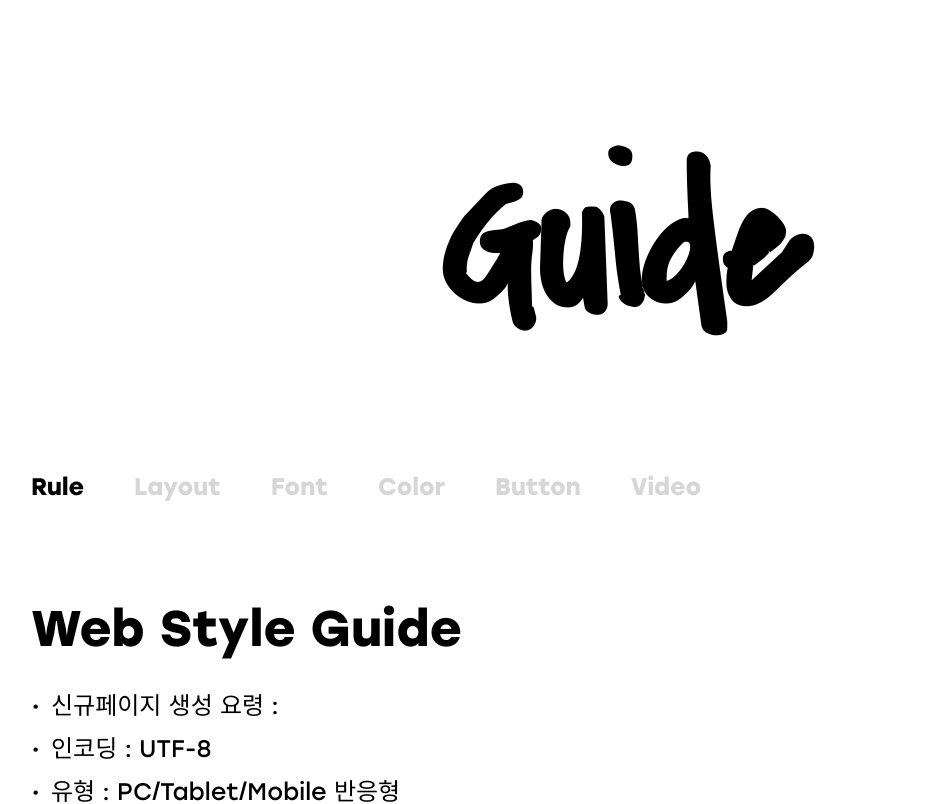
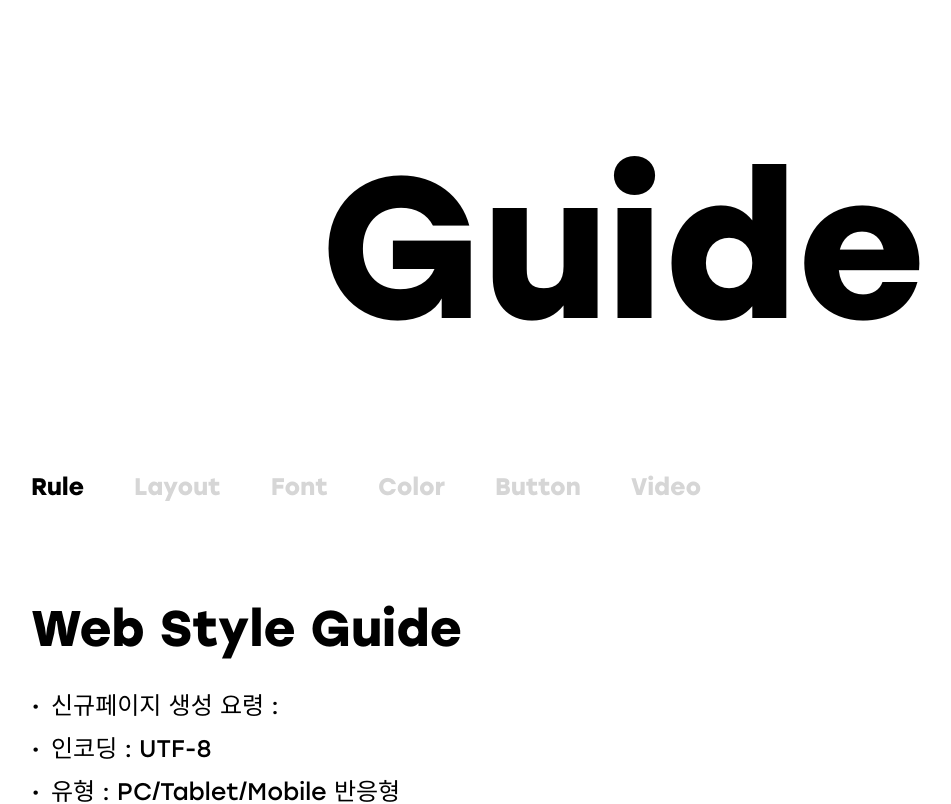
Before and after one commit to heejung-newheee/anchors-home, a Next.js app: page /guide in a window 1280 px wide. Shown: the top 804 px of the page, without its empty margins (17-968 px from the left). Built offline with nearby package versions, Linux system fonts and the light colour scheme.

Commit message:
Revert "react next setting , guide base"
This reverts commit 543903e17435a6e95d9a2238b5c2f63f44caf6d6.

```diff
--- a/app/guide/page.js
+++ b/app/guide/page.js
@@ -1,12 +1,15 @@
 import './guide.scss';
-import {getFontDefinitions} from "@/helper/init-helper";
-const {covered, pretendard, stolzl} = getFontDefinitions();
+import localFont from "next/font/local";
+const covered = localFont({ src: [{path : '../../public/assets/font/coveredByYourGrace.woff',weight : '400',},]})
+const pretendard = localFont({ src: [{path : '../../public/assets/font/Pretendard-Regular.woff', weight : '400',}, {path : '../../public/assets/font/Pretendard-Medium.woff', weight : '500',}, {path : '../../public/assets/font/Pretendard-Bold.woff', weight : '700',},]})
+const stolzl = localFont({src: [{path : '../../public/assets/font/stolzl-Regular.woff', weight : '400',}, {path : '../../public/assets/font/Stolzl-Medium.woff', weight : '500',}, {path : '../../public/assets/font/Stolzl-Bold.woff', weight : '700',},]})
+
 
 export default function Guide() {
     return (
         <div className="guide">
             <header>
-                <h1 className={covered.className}>Guide</h1>
+                <h1>Guide</h1>
 
                 <ul>
                     <li className="active"><a href="index.html" title="">Rule</a></li>
--- a/app/layout.js
+++ b/app/layout.js
@@ -1,9 +1,56 @@
 import 'public/assets/css/common.module.scss';
 import 'public/assets/css/common.css';
+import localFont from 'next/font/local';
 import Link from "next/link";
 import Header from "@/components/Header/Header";
-import {getFontDefinitions} from "@/helper/init-helper";
-const {covered, pretendard, stolzl} = getFontDefinitions();
+
+export const metadata = {
+  title: 'Create Next App',
+  description: 'Generated by create next app',
+}
+
+const covered = localFont({
+    src: [
+        {
+            path : '../public/assets/font/coveredByYourGrace.woff',
+            weight : '400',
+        },
+    ]
+})
+
+const pretendard = localFont({
+    src: [
+        {
+            path : '../public/assets/font/Pretendard-Regular.woff',
+            weight : '400',
+        },
+        {
+            path : '../public/assets/font/Pretendard-Medium.woff',
+            weight : '500',
+        },
+        {
+            path : '../public/assets/font/Pretendard-Bold.woff',
+            weight : '700',
+        },
+    ]
+})
+
+const stolzl = localFont({
+    src: [
+        {
+            path : '../public/assets/font/stolzl-Regular.woff',
+            weight : '400',
+        },
+        {
+            path : '../public/assets/font/Stolzl-Medium.woff',
+            weight : '500',
+        },
+        {
+            path : '../public/assets/font/Stolzl-Bold.woff',
+            weight : '700',
+        },
+    ]
+})
 
 export default function RootLayout({ children }) {
   return (
--- a/components/Header/Header.js
+++ /dev/null
@@ -1,10 +0,0 @@
-import Image from 'next/image'
-import { Inter } from 'next/font/google'
-
-const inter = Inter({ subsets: ['latin'] })
-
-export default function Header() {
-    return (
-        <p className="header">I'm Header</p>
-    )
-}
--- a/helper/init-helper.js
+++ /dev/null
@@ -1,44 +0,0 @@
-import localFont from "next/font/local";
-const covered = localFont({
-    src: [
-        {
-            path : '../public/assets/font/coveredByYourGrace.woff',
-            weight : '400',
-        },
-    ]
-})
-
-const pretendard = localFont({
-    src: [
-        {
-            path : '../public/assets/font/Pretendard-Regular.woff',
-            weight : '400',
-        },
-        {
-            path : '../public/assets/font/Pretendard-Medium.woff',
-            weight : '500',
-        },
-        {
-            path : '../public/assets/font/Pretendard-Bold.woff',
-            weight : '700',
-        },
-    ]
-})
-
-const stolzl = localFont({
-    src: [
-        {
-            path : '../public/assets/font/stolzl-Regular.woff',
-            weight : '400',
-        },
-        {
-            path : '../public/assets/font/Stolzl-Medium.woff',
-            weight : '500',
-        },
-        {
-            path : '../public/assets/font/Stolzl-Bold.woff',
-            weight : '700',
-        },
-    ]
-})
-export const getFontDefinitions = () => ({ covered, pretendard, stolzl });
```
